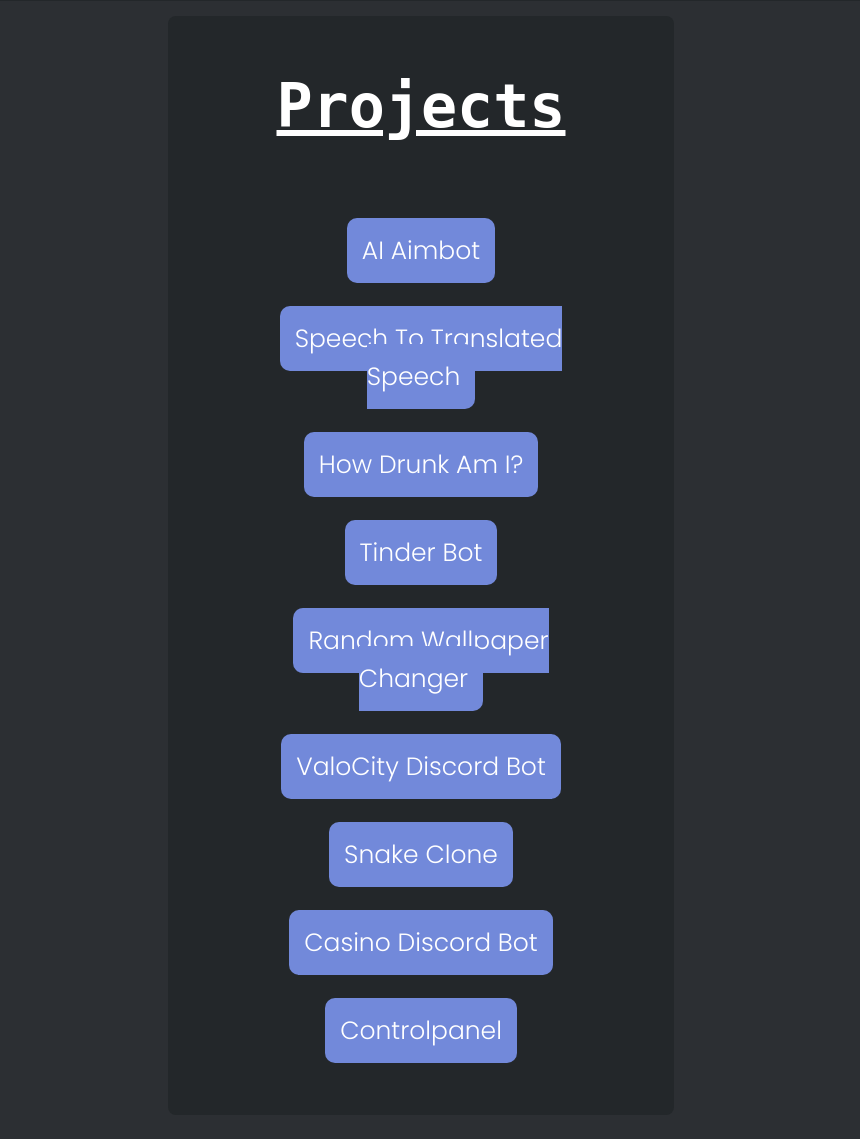
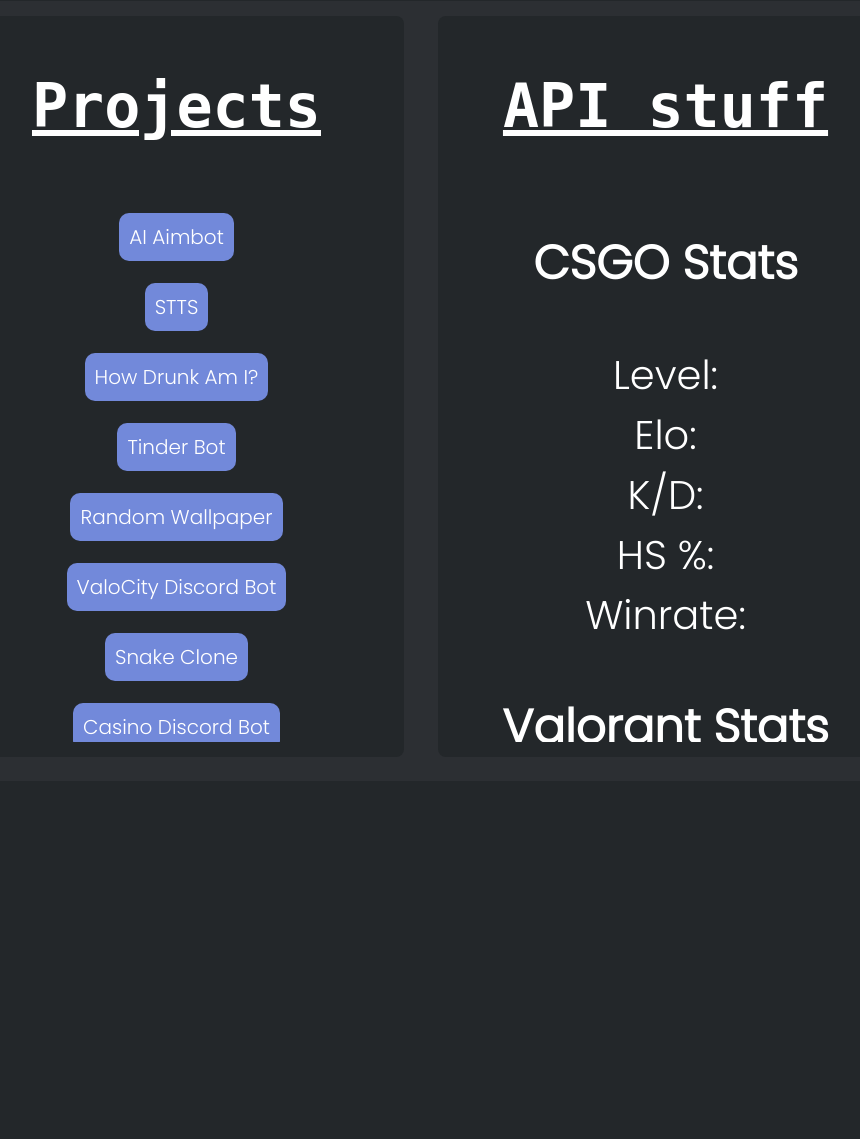
Before and after one commit to RealSoerensen/MySite, a Flask app: page / in a window 1280 px wide. Shown: the part 895-2034 px from the top of the page, without its empty margins (219-1079 px from the left). After the commit the page ends 1637 px from the top, so only its background shows below. Run offline with Flask 2, Linux system fonts and the light colour scheme; data that the repository does not hold is empty.

Commit message:
Added apis

```diff
--- a/assets/style.css
+++ b/assets/style.css
@@ -138,22 +138,22 @@
 }
 
 .inner-wrapper {
-	height: auto;
+	height: 560px;
 	overflow: auto;
 }
 
 .button-wrapper {
-	margin: 50px;
+	margin: 40px;
 }
 
 .button-href {
 	font-family: 'Poppins', sans-serif;
-	font-size: 25px;
+	font-size: 20px;
 	color: white;
 	background-color: #7289DA;
 	border-radius: 10px;
 	text-decoration: none;
-	padding: 15px;
+	padding: 10px;
 	cursor: pointer;
 	user-select: none;
 	-webkit-transition: background-color 0.25s ease-out;
@@ -162,10 +162,16 @@
 	transition: background-color 0.25s ease-out;
 }
 
+.text-wrapper {
+	font-family: 'Poppins', sans-serif;
+	font-size: 40px;
+	color: white;
+}
+
 .wrapper {
 	border-radius: 8px;
 	background-color: #23272A;
-	width: 50%;
+	width: 45%;
 	padding: 15px;
 	margin: 15px;
 	word-wrap: break-word;
--- a/index.html
+++ b/index.html
@@ -1,93 +1,247 @@
 <html>
  <head>
-        <title>Soerensen's site</title>
-        <link rel="icon" href="assets/pfp.png"/>
-        <meta charset="UTF-8"/>
-        <meta property="og:title" content="Soerensen's site"/>
-        <meta property="og:image" content="assets/pfp.png"/>
-        <meta property="og:description" content="This is my website where all of my projects are displayed for others to use! Check it out :D"/>
-        <link rel="preconnect" href="https://fonts.gstatic.com"/>
+  <title>
+   Soerensen's site
+  </title>
+  <link href="assets/pfp.png" rel="icon"/>
+  <meta charset="utf-8"/>
+  <meta content="Soerensen's site" property="og:title"/>
+  <meta content="assets/pfp.png" property="og:image"/>
+  <meta content="This is my website where all of my projects are displayed for others to use! Check it out :D" property="og:description"/>
+  <link href="https://fonts.gstatic.com" rel="preconnect"/>
   <link href="https://fonts.googleapis.com/css2?family=Poppins:wght@300&amp;display=swap" rel="stylesheet"/>
   <link href="assets/style.css" rel="stylesheet" type="text/css"/>
  </head>
  <body>
-        <iframe id="background" src="https://constellation.dkeree.repl.co/"></iframe>
+  <iframe id="background" src="https://constellation.dkeree.repl.co/">
+  </iframe>
   <div id="container">
    <div id="header-wrapper">
-                <h1 id="header"><b>Soerensen's site</b></h1>
+    <h1 id="header">
+     <b>
+      Soerensen's site
+     </b>
+    </h1>
    </div>
    <div id="info-container">
     <div id="socials-container">
      <div class="socials-widget middle-widget">
-                        <img class="socials-image" src="assets/github.png">
+      <img class="socials-image" src="assets/github.png"/>
      </div>
      <div class="socials-widget middle-widget">
-                        <img class="socials-image" src="assets/twitter.png">
+      <img class="socials-image" src="assets/twitter.png"/>
      </div>
      <div class="socials-widget middle-widget">
-                        <img class="socials-image" src="assets/reddit.png">
+      <img class="socials-image" src="assets/reddit.png"/>
      </div>
      <div class="socials-widget middle-widget">
-                        <img class="socials-image" src="assets/twitch.png">
+      <img class="socials-image" src="assets/twitch.png"/>
      </div>
      <div class="socials-widget middle-widget">
-                        <img class="socials-image" src="assets/stackoverflow.png">
+      <img class="socials-image" src="assets/stackoverflow.png"/>
      </div>
     </div>
-                <h1 class="section-header">About Me</h1>
+    <h1 class="section-header">
+     About Me
+    </h1>
     <div id="pfp-wrapper">
-                    <img id="discord-pfp" src="assets/pfp.png">
+     <img id="discord-pfp" src="assets/pfp.png"/>
     </div>
     <div id="info-wrapper">
-                    <h2 class="discord-name">Discord: Soerensen#1458</h2>
-                    <p class="info">Hello, I'm Patrick "Soerensen" Sørensen. I'm a 20 year old guy from Denmark.
-                        <br>
+     <h2 class="discord-name">
+      Discord: Soerensen#1458
+     </h2>
+     <p class="info">
+      Hello, I'm Patrick "Soerensen" Sørensen. I'm a 20 year old guy from Denmark.
+      <br/>
       I first started taking interest in coding when I was around 15 years old.
-                        <br>
+      <br/>
       I started with C# but quickly stopped again as it was too hard.
-                        <br>
-                        After 2 years I tried again and put a lot more effort into it and made some small games and programs <a href="https://github.com/RealSoerensen/Controlpanel/blob/master/Controlpanel/Program.cs">(Don't look at them the code is horrible).</a>
-                        <br>
+      <br/>
+      After 2 years I tried again and put a lot more effort into it and made some small games and programs
+      <a href="https://github.com/RealSoerensen/Controlpanel/blob/master/Controlpanel/Program.cs">
+       (Don't look at them the code is horrible).
+      </a>
+      <br/>
       I moved to Malta because of a job and stopped programming for a while.
-                        <br>
+      <br/>
       I started coding again now in a new language. Python!
-                        <br>
+      <br/>
       Ever since I have been programming in Python and made a lot of projects, big and small!
-                        <br>
+      <br/>
       Currently I'm trying to learn HTML and CSS. I'm planning to learn more about C# and JavaScript.
      </p>
     </div>
    </div>
    <div class="section">
     <div class="wrapper">
-                    <h1 class="section-header">Projects</h1>
+     <h1 class="section-header">
+      Projects
+     </h1>
      <div class="inner-wrapper">
       <div class="button-wrapper">
-                            <a class="button-href" href="https://github.com/RealSoerensen/CSGO-AI-AIMBOT">AI Aimbot</a>
+       <a class="button-href" href="https://github.com/RealSoerensen/CSGO-AI-AIMBOT">
+        AI Aimbot
+       </a>
       </div>
       <div class="button-wrapper">
-                            <a class="button-href" href="https://github.com/RealSoerensen/STTS">Speech To Translated Speech</a>
+       <a class="button-href" href="https://github.com/RealSoerensen/STTS">
+        STTS
+       </a>
       </div>
       <div class="button-wrapper">
-                            <a class="button-href" href="https://github.com/RealSoerensen/How-Drunk-Am-I">How Drunk Am I?</a>
+       <a class="button-href" href="https://github.com/RealSoerensen/How-Drunk-Am-I">
+        How Drunk Am I?
+       </a>
       </div>
       <div class="button-wrapper">
-                            <a class="button-href" href="https://github.com/RealSoerensen/AutoswipeTinderBot">Tinder Bot</a>
+       <a class="button-href" href="https://github.com/RealSoerensen/AutoswipeTinderBot">
+        Tinder Bot
+       </a>
       </div>
       <div class="button-wrapper">
-                            <a class="button-href" href="https://github.com/RealSoerensen/WallPaperChanger">Random Wallpaper Changer</a>
+       <a class="button-href" href="https://github.com/RealSoerensen/WallPaperChanger">
+        Random Wallpaper
+       </a>
       </div>
       <div class="button-wrapper">
-                            <a class="button-href" href="https://github.com/RealSoerensen/Valocity-Discord-Bot">ValoCity Discord Bot</a>
+       <a class="button-href" href="https://github.com/RealSoerensen/Valocity-Discord-Bot">
+        ValoCity Discord Bot
+       </a>
       </div>
       <div class="button-wrapper">
-                            <a class="button-href" href="https://github.com/RealSoerensen/SnakeClone">Snake Clone</a>
+       <a class="button-href" href="https://github.com/RealSoerensen/SnakeClone">
+        Snake Clone
+       </a>
       </div>
       <div class="button-wrapper">
-                            <a class="button-href" href="https://github.com/RealSoerensen/Casino-Discord-bot">Casino Discord Bot</a>
+       <a class="button-href" href="https://github.com/RealSoerensen/Casino-Discord-bot">
+        Casino Discord Bot
+       </a>
       </div>
       <div class="button-wrapper">
-                            <a class="button-href" href="https://github.com/RealSoerensen/Controlpanel">Controlpanel</a>
+       <a class="button-href" href="https://github.com/RealSoerensen/Controlpanel">
+        Controlpanel
+       </a>
+      </div>
+     </div>
+    </div>
+    <div class="wrapper">
+     <h1 class="section-header">
+      API stuff
+     </h1>
+     <div class="inner-wrapper">
+      <div class="text-wrapper">
+       <h3 class="text-header">
+        CSGO Stats
+       </h3>
+       <p class="text">
+        Level:
+        <span class="csgo_level">
+         10
+        </span>
+        <br/>
+        Elo:
+        <span class="csgo_elo">
+         2154
+        </span>
+        <br/>
+        K/D:
+        <span class="csgo_kd">
+         1.1
+        </span>
+        <br/>
+        HS %:
+        <span class="csgo_hs">
+         45
+        </span>
+        <br/>
+        Winrate:
+        <span class="csgo_winrate">
+         51
+        </span>
+       </p>
+      </div>
+      <div class="text-wrapper">
+       <h3 class="text-header">
+        Valorant Stats
+       </h3>
+       <p class="text">
+        Rank:
+        <span class="valo_rank">
+         Error
+        </span>
+        <br/>
+        RR:
+        <span class="valo_rr">
+         Error
+        </span>
+       </p>
+      </div>
+      <div class="text-wrapper">
+       <h3 class="text-header">
+        Rocket League Stats
+       </h3>
+       <p class="text">
+        Rank:
+        <span class="rl_rank">
+         Champion 2
+        </span>
+       </p>
+      </div>
+      <div class="text-wrapper">
+       <h3 class="text-header">
+        Krunker Stats
+       </h3>
+       <p class="text">
+        Level:
+        <span class="krunker_level">
+         5
+        </span>
+        <br/>
+        Elo:
+        <span class="krunker_elo">
+         1383
+        </span>
+        <br/>
+        K/D:
+        <span class="krunker_kd">
+         1.94
+        </span>
+        <br/>
+        HS %:
+        <span class="krunker_hs">
+         60
+        </span>
+        <br/>
+        Winrate:
+        <span class="krunker_winrate">
+         74
+        </span>
+        <br/>
+       </p>
+      </div>
+      <div class="text-wrapper">
+       <h3 class="text-header">
+        Aimlab Stats
+       </h3>
+       <p class="text">
+        Rank:
+        <span class="aimlab_rank">
+         Master 3
+        </span>
+       </p>
+      </div>
+      <div class="text-wrapper">
+       <h3 class="text-header">
+        Splitgate Rank
+       </h3>
+       <p class="text">
+        Rank:
+        <span class="sg_rank">
+         Diamond
+        </span>
+       </p>
       </div>
      </div>
     </div>
--- a/main.py
+++ b/main.py
@@ -1,13 +1,128 @@
+from os import path
+import requests
+from bs4 import BeautifulSoup as bs
 from flask import Flask, render_template
-from os import path
+import html
 
 path = path.dirname(__file__)
-print(path)
 app = Flask(__name__, static_folder=path + "/assets", template_folder=path)
 
 @app.route("/")
 def main():
+    csgo_stat, krunker_stat, valo_stats, aimlab_stats, rl_stats, sg_stats = api_stats()
+    # Open index.html
+    with open("index.html") as f:
+        soup = bs(f, 'html.parser')
+        soup.find("span", {"class": "csgo_level"}).string.replaceWith(str(csgo_stat[0]))
+        soup.find("span", {"class": "csgo_elo"}).string.replaceWith(str(csgo_stat[1]))
+        soup.find("span", {"class": "csgo_kd"}).string.replaceWith(str(csgo_stat[2]))
+        soup.find("span", {"class": "csgo_hs"}).string.replaceWith(str(csgo_stat[3]))
+        soup.find("span", {"class": "csgo_winrate"}).string.replaceWith(str(csgo_stat[4]))
+
+        soup.find("span", {"class": "krunker_level"}).string.replaceWith(str(krunker_stat[0]))
+        soup.find("span", {"class": "krunker_elo"}).string.replaceWith(str(krunker_stat[1]))
+        soup.find("span", {"class": "krunker_kd"}).string.replaceWith(str(krunker_stat[2]))
+        soup.find("span", {"class": "krunker_hs"}).string.replaceWith(str(krunker_stat[3]))
+        soup.find("span", {"class": "krunker_winrate"}).string.replaceWith(str(krunker_stat[4]))
+
+        soup.find("span", {"class": "valo_rank"}).string.replaceWith(str(valo_stats[0]))
+        soup.find("span", {"class": "valo_rr"}).string.replaceWith(str(valo_stats[1]))
+
+        soup.find("span", {"class": "aimlab_rank"}).string.replaceWith(str(aimlab_stats))
+
+        soup.find("span", {"class": "rl_rank"}).string.replaceWith(str(rl_stats))
+
+        soup.find("span", {"class": "sg_rank"}).string.replaceWith(str(sg_stats))
+
+    with open("index.html", "w") as file:
+
+        file.write(str(soup.prettify()))
     return render_template('index.html')
+
+
+def faceit_id(name, header):
+    try:
+        r = requests.get(f"https://open.faceit.com/data/v4/players?nickname={name}", headers=header)
+        acc_data = r.json()
+        player_id = acc_data.get("player_id")
+    except Exception:
+        return "Error"
+    return player_id
+
+
+def krunker_stats(player_id, header):
+    try:
+        r = requests.get(f"https://open.faceit.com/data/v4/players/{player_id}/stats/krunker", headers=header)
+        acc_data = r.json()
+        data = acc_data.get("lifetime")
+        kd = data.get("Average K/D ratios")
+        hs = data.get("Average headshot %")
+        winrate = data.get("Win rate %")
+    except Exception:
+        return "Error", "Error", "Error"
+    return kd, hs, winrate
+
+
+def csgo_stats(player_id, header):
+    try:
+        r = requests.get(f"https://open.faceit.com/data/v4/players/{player_id}/stats/csgo", headers=header)
+        acc_data = r.json()
+        data = acc_data.get("lifetime")
+        kd = data.get("Average K/D Ratio")
+        hs = data.get("Average Headshots %")
+        winrate = data.get("Win Rate %")
+    except Exception:
+        return "Error", "Error", "Error"
+    return kd, hs, winrate
+
+
+def faceit_level(player_id, game, header):
+    try:
+        r = requests.get(f"https://open.faceit.com/data/v4/players/{player_id}", headers=header)
+        accData = r.json()
+        data = accData.get("games").get(game)
+        level = data.get("skill_level")
+        elo = data.get("faceit_elo")
+    except Exception:
+        return "Error", "Error"
+    return level, elo
+
+
+def valorant_stats():
+    try:
+        r = requests.get(f"https://api.henrikdev.xyz/valorant/v1/mmr/eu/LFT Soerensen/420")
+        acc_data = r.json()
+        data = acc_data.get("data")
+        rank = data.get("currenttierpatched")
+        rr = data.get("currenttier")
+        return rank, rr
+    except Exception:
+        return "Error", "Error"
+
+
+def api_stats():
+    # Krunker and CSGO rank
+    name = "-Soerensen"
+    faceit_key = "4705bf80-6714-44c7-96e0-0525c7239f1b"
+    header = {"Authorization": "Bearer " + faceit_key}
+    player_id = faceit_id(name, header)
+
+    krunker_stat = faceit_level(player_id, "krunker", header) + krunker_stats(player_id, header)
+    csgo_stat = faceit_level(player_id, "csgo", header) + csgo_stats(player_id, header)
+
+    # Valorant rank
+    valo_stats = valorant_stats()
+
+    # Aimlab
+    aimlab_stats = "Master 3"
+
+    # Rocket League
+    rl_stats = "Champion 2"
+
+    # Splitgate
+    sg_stats = "Diamond"
+
+    return csgo_stat, krunker_stat, valo_stats, aimlab_stats, rl_stats, sg_stats
 
 if __name__ == "__main__":
     app.run(host="0.0.0.0")
```
Also changed, not shown: other parts of assets/style.css (+32 -0 lines). Lines whose indentation alone changed are shown as unchanged.
